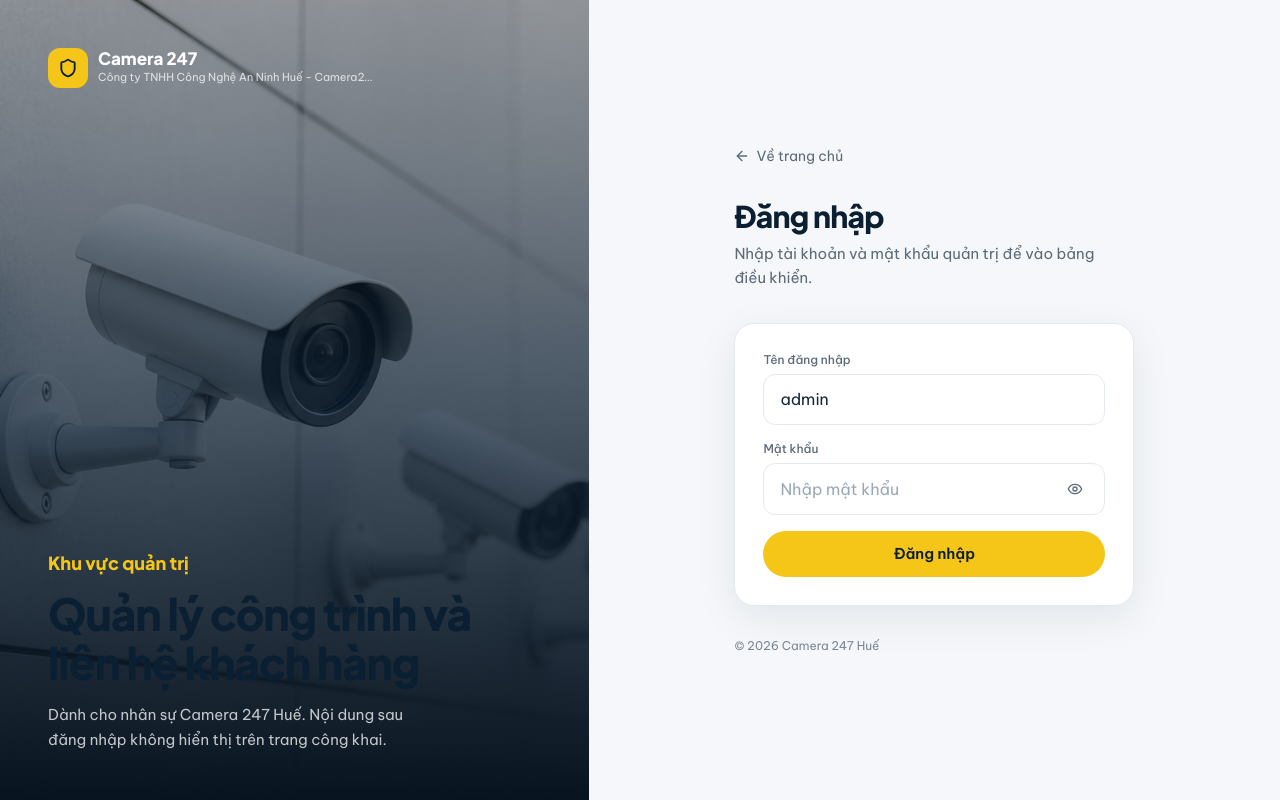
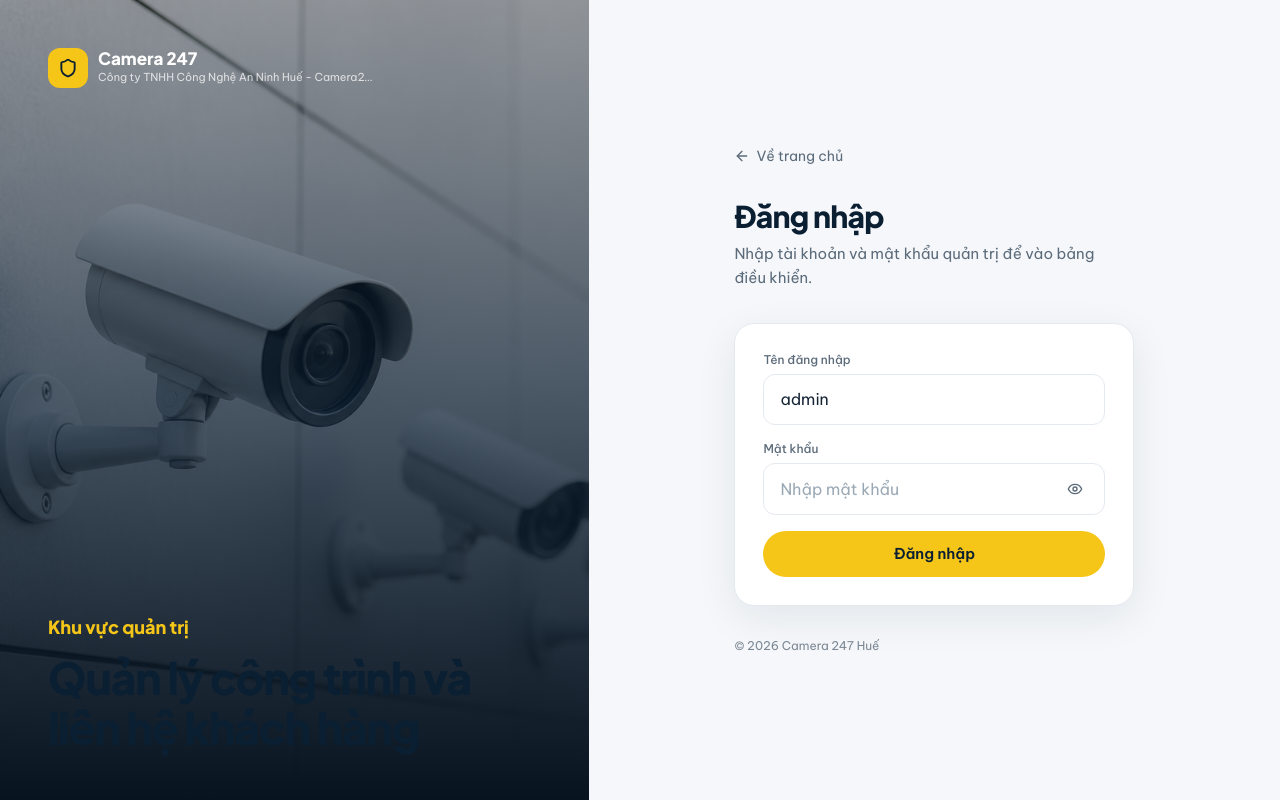
Before and after one commit to tulap206/camera247hue, a Next.js app: page /login in a window 1280 px wide. Built offline with nearby package versions, Linux system fonts and the light colour scheme; no server answers.

Commit message:
style(login): remove redundant explanatory text on login sidebar

```diff
--- a/components/LoginView.tsx
+++ b/components/LoginView.tsx
@@ -78,12 +78,9 @@ export default function LoginView() {
 
           <div>
             <p className="font-heading font-extrabold text-brand-yellow text-lg mb-3">Khu vực quản trị</p>
-            <h1 className="font-heading text-4xl xl:text-[2.75rem] font-extrabold tracking-tight leading-[1.12] max-w-[16ch] mb-4">
+            <h1 className="font-heading text-4xl xl:text-[2.75rem] font-extrabold tracking-tight leading-[1.12] max-w-[16ch]">
               Quản lý công trình và liên hệ khách hàng
             </h1>
-            <p className="text-white/75 text-[15px] leading-relaxed max-w-[36ch]">
-              Dành cho nhân sự Camera 247 Huế. Nội dung sau đăng nhập không hiển thị trên trang công khai.
-            </p>
           </div>
         </div>
       </aside>
```
